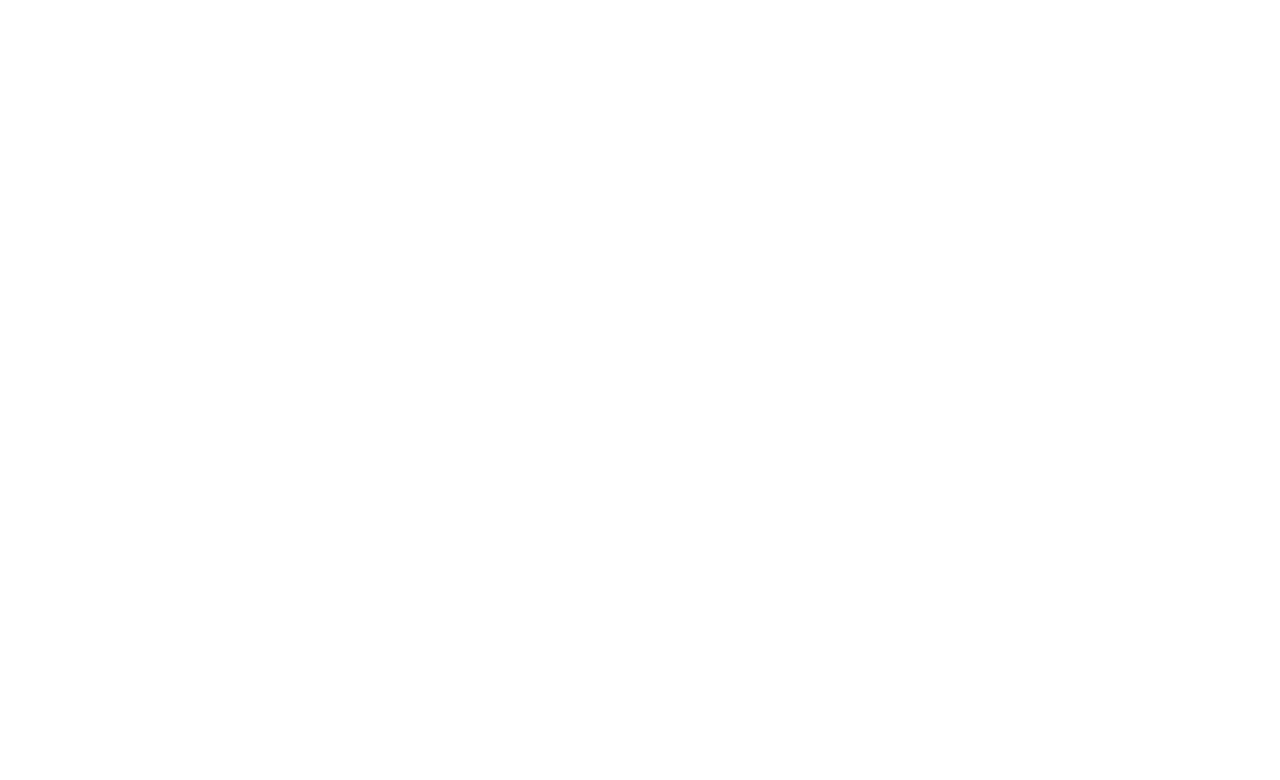
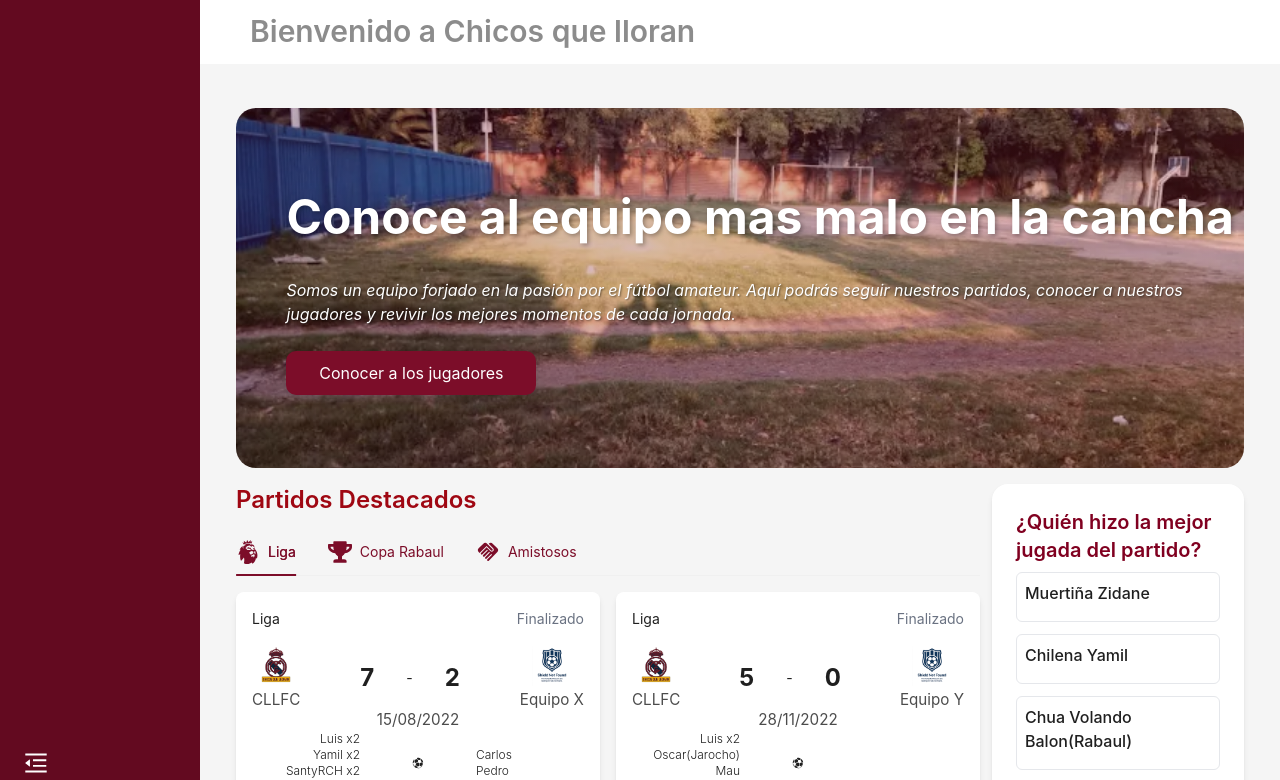
Before and after one commit to QuixoticStew245/ChicosqueLloran, a React (Vite) app: page / in a window 1280 px wide. Before the commit this address had no page. Shown: the top 780 px of the page. Built offline with nearby package versions, Linux system fonts and the light colour scheme.

Commit message:
Quitar ruta /ChicosqueLloran al AppRouter

```diff
--- a/src/routers/AppRouter.jsx
+++ b/src/routers/AppRouter.jsx
@@ -23,7 +23,7 @@
         <>
             <ScrollTopPages/>
             <Routes>
-                <Route path="/ChicosqueLloran" element={<Home/>} />
+                <Route path="/" element={<Home/>} />
                 <Route path="/partidos" element={<Partidos />} />
                 <Route path="/videos" element={<Videos />} />
                 <Route path="jugadores" element={<Jugadores />} />
```
